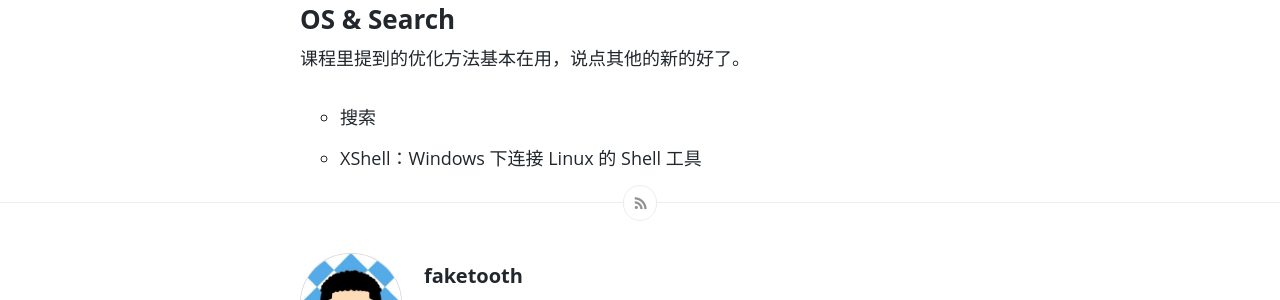
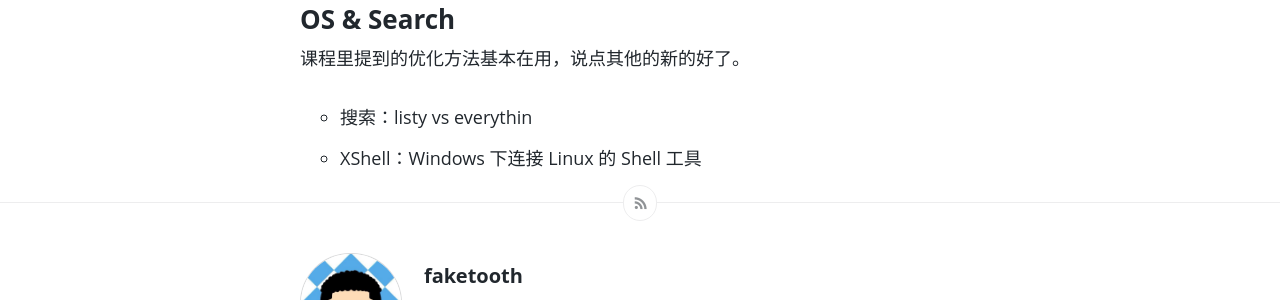
Before and after one commit to faketooth/faketooth.github.io, a Jekyll site: the page built from _posts/2016-07-17-for-more-lazy.md, in a window 1280 px wide. Shown: the part 1940-2240 px from the top of the page. Built offline with Jekyll 4.4.1, drawn with Linux system fonts in a browser that asks for light colours; comment, search, counter and statistics services are not loaded.

Commit message:
update post with something about work-with-more-effection

```diff
--- a/_posts/2016-07-17-for-more-lazy.md
+++ b/_posts/2016-07-17-for-more-lazy.md
@@ -39,5 +39,5 @@ I
 
 课程里提到的优化方法基本在用，说点其他的新的好了。
 
-* 搜索
+* 搜索：listy vs everythin
 * XShell：Windows 下连接 Linux 的 Shell 工具
```
